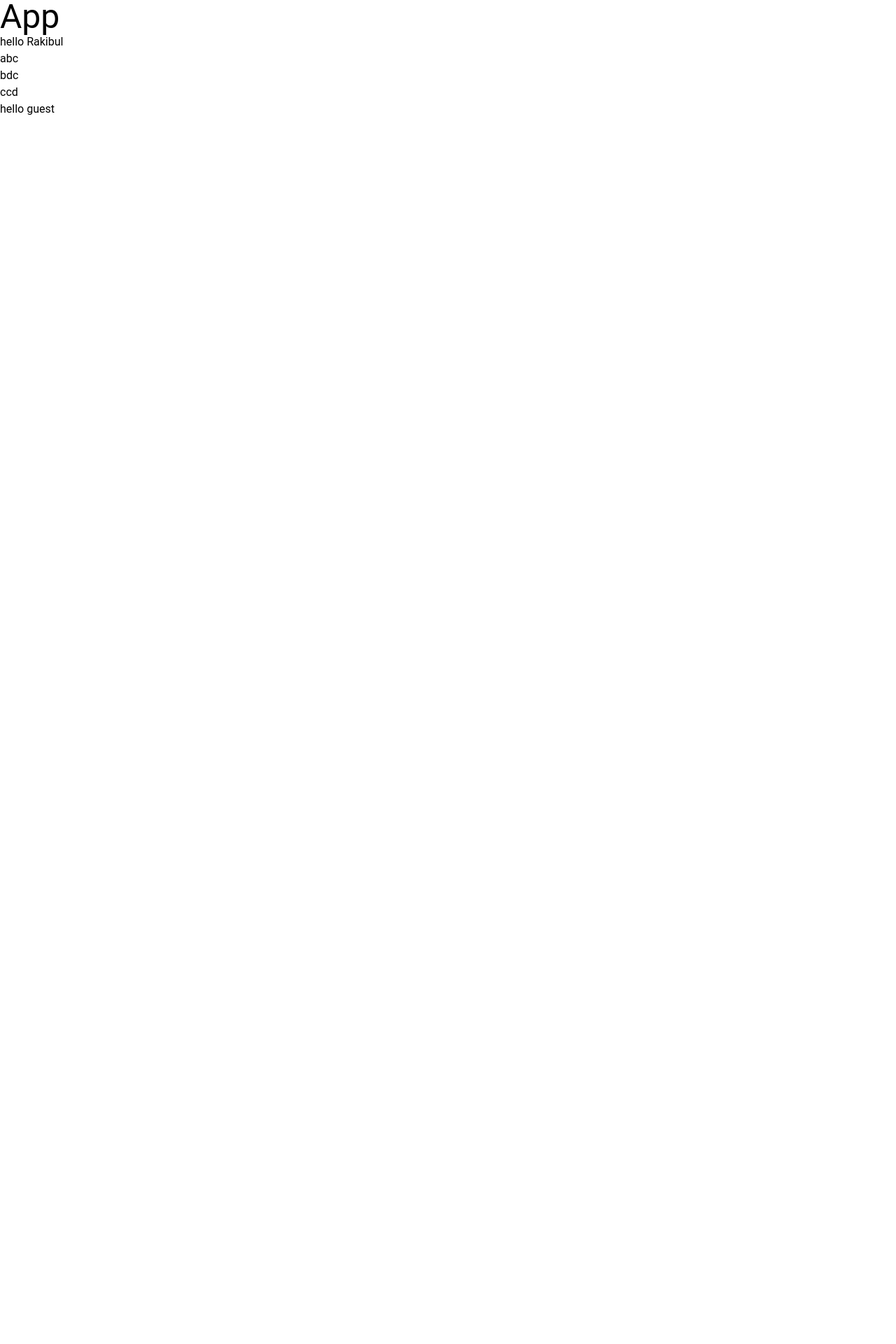
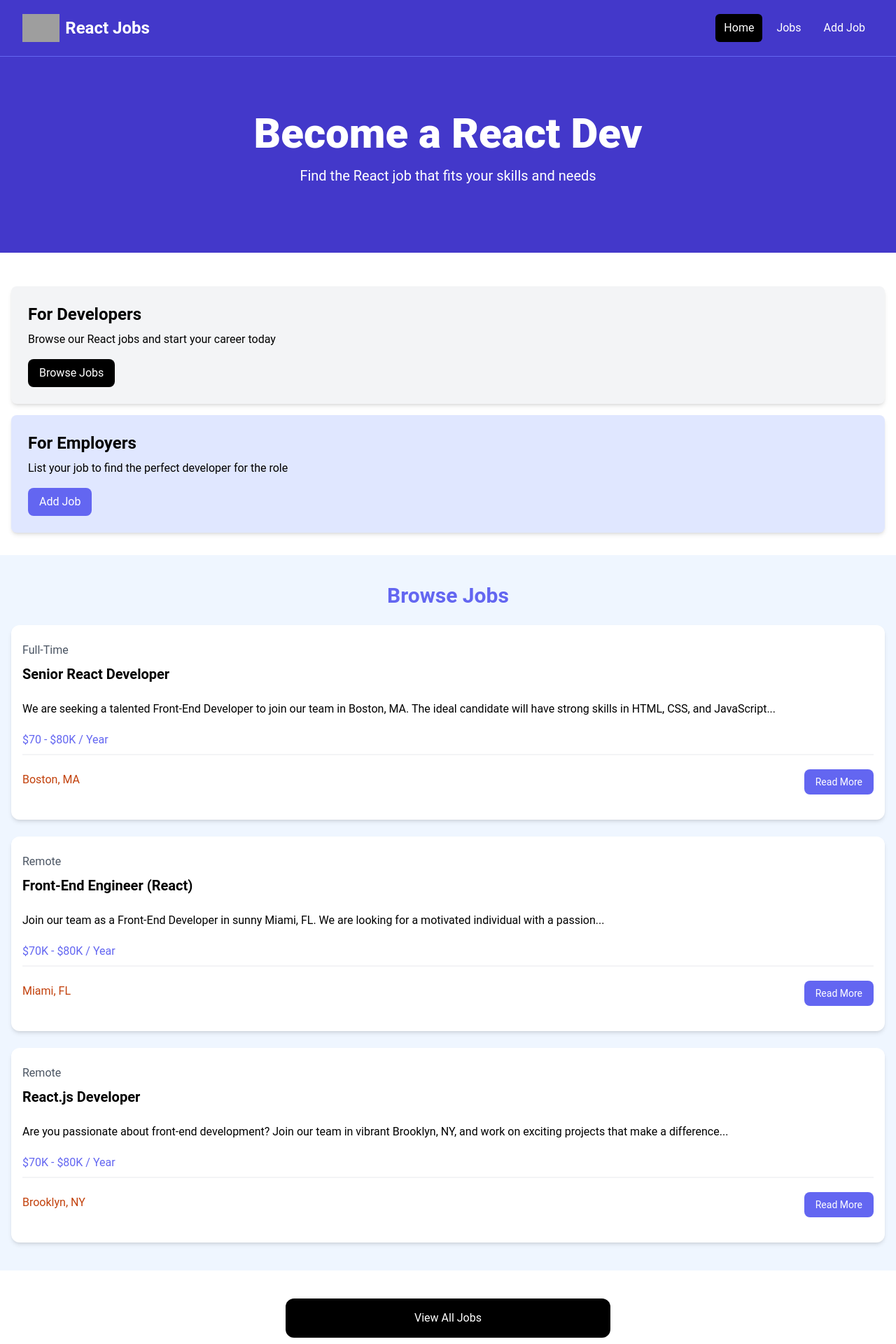
Before and after one commit to Hredoyyy/Job-Search, a React (Vite) app: page / in a window 1280 px wide. Shown: the top 1920 px of the page at 70% size. Before the commit the page ends 800 px from the top, so only its background shows below. Built offline with nearby package versions, Linux system fonts and the light colour scheme; grey boxes are pictures that could not be loaded.

Commit message:
added the front page and nav element

```diff
--- a/src/App.jsx
+++ b/src/App.jsx
@@ -1,22 +1,168 @@
 import React from 'react'
-
-const name = 'Rakibul'
-
-const list = ['abc','bdc','ccd']
-
-const log = false
+import Navbar from './Components/navbar'
 
 const App = () => {
   return (<>
-    <div className='text-5xl'>App</div>
-    <p>hello {name}</p>
-    <ul>
-      {list.map((n,i) => (
-        <li key={i}>{n}</li>
-      ))}
-    </ul>
-    { log ? <h1>hello {name}</h1> : <h1>hello guest</h1> }
-    </>
+  <Navbar/>
+
+  {/* <!-- Hero --> */}
+  <section className="bg-indigo-700 py-20 mb-4">
+    <div
+      className="max-w-7xl mx-auto px-4 sm:px-6 lg:px-8 flex flex-col items-center"
+    >
+      <div className="text-center">
+        <h1
+          className="text-4xl font-extrabold text-white sm:text-5xl md:text-6xl"
+        >
+          Become a React Dev
+        </h1>
+        <p className="my-4 text-xl text-white">
+          Find the React job that fits your skills and needs
+        </p>
+      </div>
+    </div>
+  </section>
+
+  {/* <!-- Developers and Employers --> */}
+  <section className="py-4">
+    <div className="container-xl lg:container m-auto">
+      <div className="grid grid-cols-1 md:grid-cols-2 gap-4 p-4 rounded-lg">
+        <div className="bg-gray-100 p-6 rounded-lg shadow-md">
+          <h2 className="text-2xl font-bold">For Developers</h2>
+          <p className="mt-2 mb-4">
+            Browse our React jobs and start your career today
+          </p>
+          <a
+            href="/jobs.html"
+            className="inline-block bg-black text-white rounded-lg px-4 py-2 hover:bg-gray-700"
+          >
+            Browse Jobs
+          </a>
+        </div>
+        <div className="bg-indigo-100 p-6 rounded-lg shadow-md">
+          <h2 className="text-2xl font-bold">For Employers</h2>
+          <p className="mt-2 mb-4">
+            List your job to find the perfect developer for the role
+          </p>
+          <a
+            href="/add-job.html"
+            className="inline-block bg-indigo-500 text-white rounded-lg px-4 py-2 hover:bg-indigo-600"
+          >
+            Add Job
+          </a>
+        </div>
+      </div>
+    </div>
+  </section>
+
+  {/* <!-- Browse Jobs --> */}
+  <section className="bg-blue-50 px-4 py-10">
+    <div className="container-xl lg:container m-auto">
+      <h2 className="text-3xl font-bold text-indigo-500 mb-6 text-center">
+        Browse Jobs
+      </h2>
+      <div className="grid grid-cols-1 md:grid-cols-3 gap-6">
+        {/* <!-- Job Listing 1 --> */}
+        <div className="bg-white rounded-xl shadow-md relative">
+          <div className="p-4">
+            <div className="mb-6">
+              <div className="text-gray-600 my-2">Full-Time</div>
+              <h3 className="text-xl font-bold">Senior React Developer</h3>
+            </div>
+
+            <div className="mb-5">
+             We are seeking a talented Front-End Developer to join our team in Boston, MA. The ideal candidate will have strong skills in HTML, CSS, and JavaScript...
+            </div>
+
+            <h3 className="text-indigo-500 mb-2">$70 - $80K / Year</h3>
+
+            <div className="border border-gray-100 mb-5"></div>
+
+            <div className="flex flex-col lg:flex-row justify-between mb-4">
+              <div className="text-orange-700 mb-3">
+                <i className="fa-solid fa-location-dot text-lg"></i>
+                Boston, MA
+              </div>
+              <a
+                href="job.html"
+                className="h-[36px] bg-indigo-500 hover:bg-indigo-600 text-white px-4 py-2 rounded-lg text-center text-sm"
+              >
+               Read More
+              </a>
+            </div>
+          </div>
+        </div>
+        {/* <!-- Job Listing 2 --> */}
+        <div className="bg-white rounded-xl shadow-md relative">
+          <div className="p-4">
+            <div className="mb-6">
+              <div className="text-gray-600 my-2">Remote</div>
+              <h3 className="text-xl font-bold">Front-End Engineer (React)</h3>
+            </div>
+
+            <div className="mb-5">
+             Join our team as a Front-End Developer in sunny Miami, FL. We are looking for a motivated individual with a passion...
+            </div>
+
+            <h3 className="text-indigo-500 mb-2">$70K - $80K / Year</h3>
+
+            <div className="border border-gray-100 mb-5"></div>
+
+            <div className="flex flex-col lg:flex-row justify-between mb-4">
+              <div className="text-orange-700 mb-3">
+                <i className="fa-solid fa-location-dot text-lg"></i>
+                Miami, FL
+              </div>
+              <a
+                href="job.html"
+                className="h-[36px] bg-indigo-500 hover:bg-indigo-600 text-white px-4 py-2 rounded-lg text-center text-sm"
+              >
+               Read More
+              </a>
+            </div>
+          </div>
+        </div>
+        {/* <!-- Job Listing 3 --> */}
+        <div className="bg-white rounded-xl shadow-md relative">
+          <div className="p-4">
+            <div className="mb-6">
+              <div className="text-gray-600 my-2">Remote</div>
+              <h3 className="text-xl font-bold">React.js Developer</h3>
+            </div>
+
+            <div className="mb-5">
+              Are you passionate about front-end development? Join our team in vibrant Brooklyn, NY, and work on exciting projects that make a difference...
+            </div>
+
+            <h3 className="text-indigo-500 mb-2">$70K - $80K / Year</h3>
+
+            <div className="border border-gray-100 mb-5"></div>
+
+            <div className="flex flex-col lg:flex-row justify-between mb-4">
+              <div className="text-orange-700 mb-3">
+                <i className="fa-solid fa-location-dot text-lg"></i>
+                Brooklyn, NY
+              </div>
+              <a
+                href="job.html"
+                className="h-[36px] bg-indigo-500 hover:bg-indigo-600 text-white px-4 py-2 rounded-lg text-center text-sm"
+              >
+               Read More
+              </a>
+            </div>
+          </div>
+        </div>
+      </div>
+    </div>
+  </section>
+
+  <section className="m-auto max-w-lg my-10 px-6">
+    <a
+      href="jobs.html"
+      className="block bg-black text-white text-center py-4 px-6 rounded-xl hover:bg-gray-700"
+      >View All Jobs</a
+    >
+  </section></>
 
   )
 }
--- /dev/null
+++ b/src/Components/navbar.jsx
@@ -0,0 +1,50 @@
+import React from 'react'
+
+function Navbar() {
+  return (
+    <>
+    <nav className="bg-indigo-700 border-b border-indigo-500">
+    <div className="mx-auto max-w-7xl px-2 sm:px-6 lg:px-8">
+      <div className="flex h-20 items-center justify-between">
+        <div
+          className="flex flex-1 items-center justify-center md:items-stretch md:justify-start"
+        >
+          {/* <!-- Logo --> */}
+          <a className="flex flex-shrink-0 items-center mr-4" href="/index.html">
+            <img
+              className="h-10 w-auto"
+              src="images/logo.png"
+              alt="React Jobs"
+            />
+            <span className="hidden md:block text-white text-2xl font-bold ml-2"
+              >React Jobs</span
+            >
+          </a>
+          <div className="md:ml-auto">
+            <div className="flex space-x-2">
+              <a
+                href="/index.html"
+                className="text-white bg-black hover:bg-gray-900 hover:text-white rounded-md px-3 py-2"
+                >Home</a
+              >
+              <a
+                href="/jobs.html"
+                className="text-white hover:bg-gray-900 hover:text-white rounded-md px-3 py-2"
+                >Jobs</a
+              >
+              <a
+                href="/add-job.html"
+                className="text-white hover:bg-gray-900 hover:text-white rounded-md px-3 py-2"
+                >Add Job</a
+              >
+            </div>
+          </div>
+        </div>
+      </div>
+    </div>
+  </nav>
+  </>
+  )
+}
+
+export default Navbar
```
